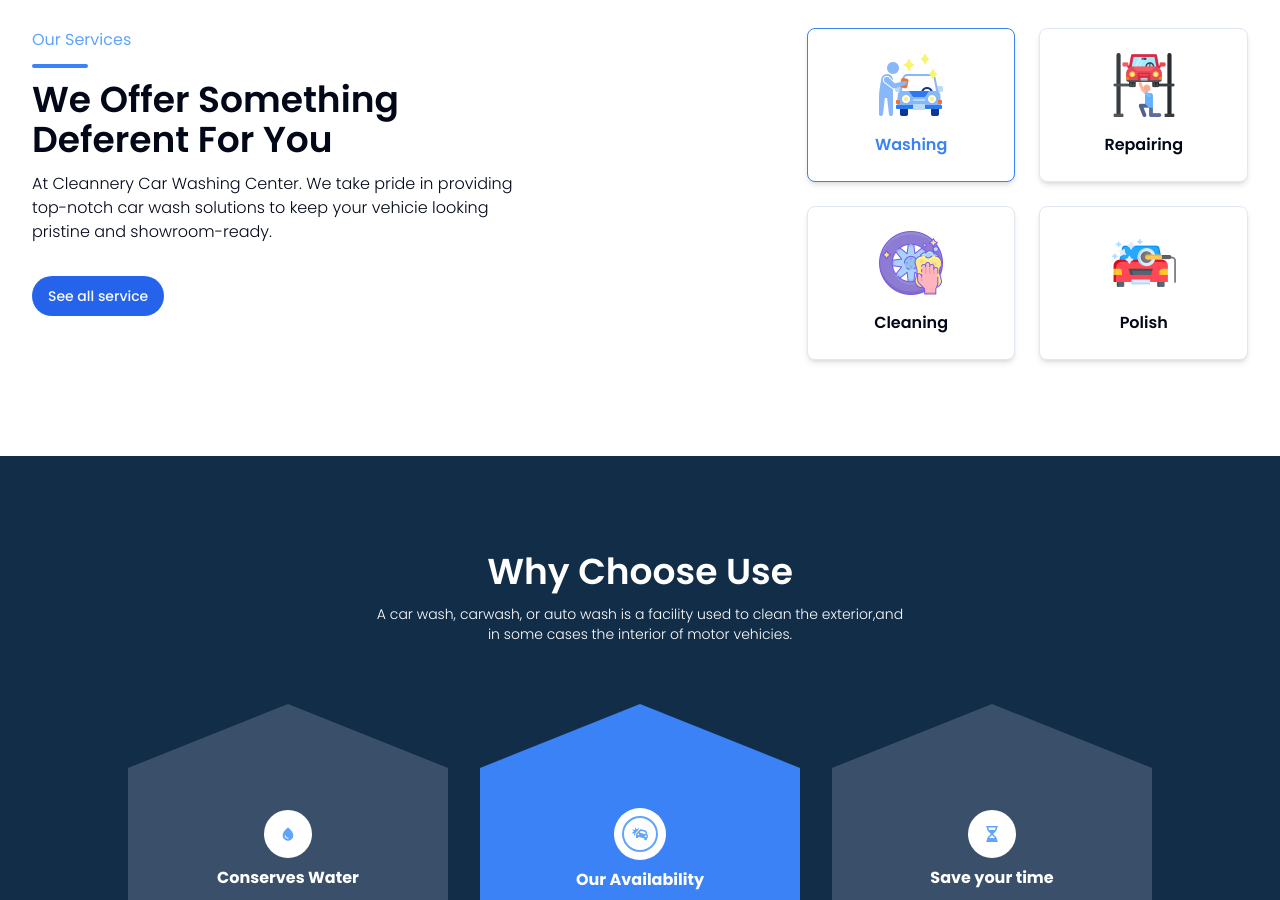
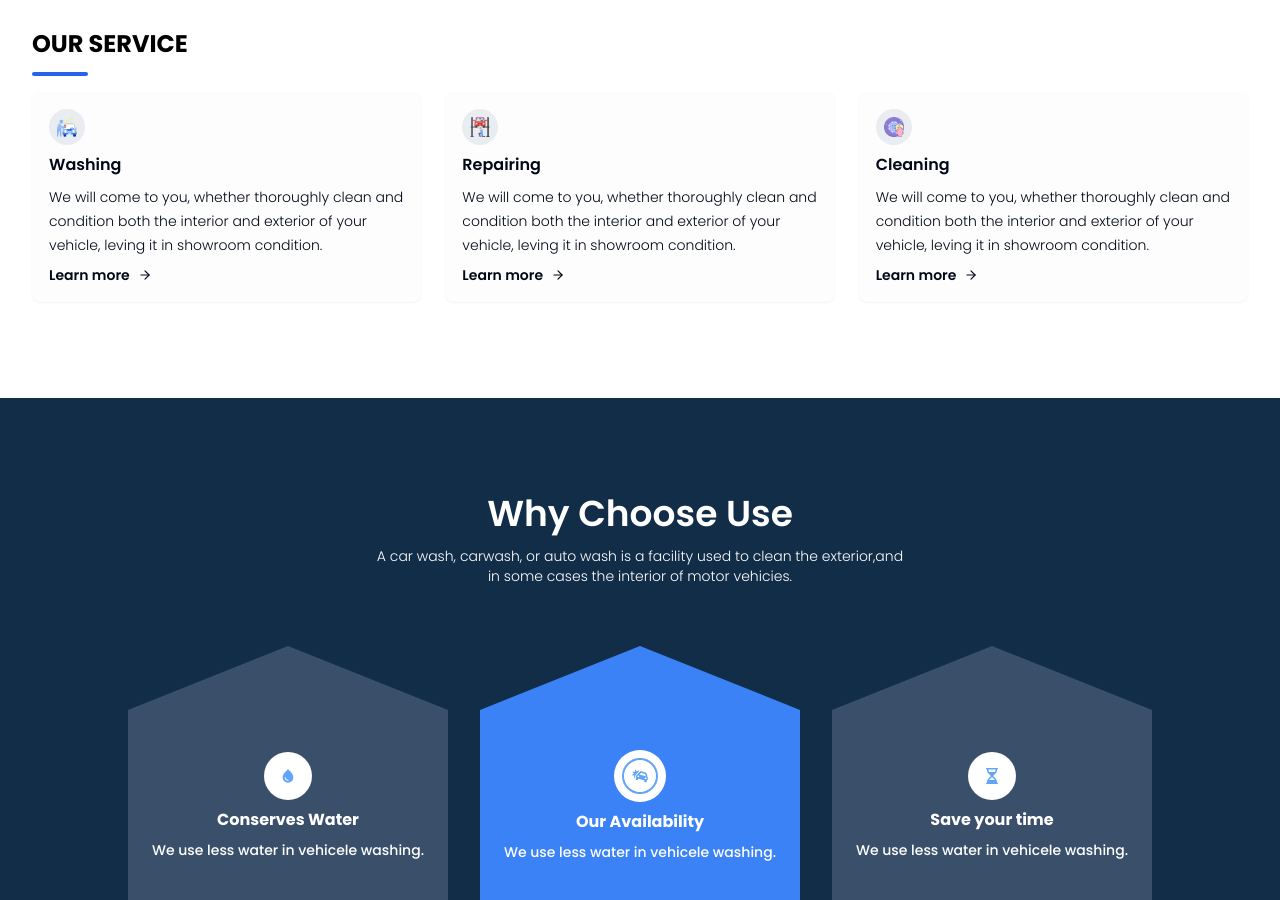
Before and after one commit to yuransimao/Carwash-website, a React (Vite) app: page / in a window 1280 px wide. Shown: the part 940-1840 px from the top of the page. Built offline with nearby package versions, Linux system fonts and the light colour scheme.

Commit message:
chore:update

```diff
--- a/src/pages/home/components/index.js
+++ b/src/pages/home/components/index.js
@@ -1,4 +1,4 @@
-export * from "./section1";
+export * from "./section3";
+export * from "./section1"
 export * from "./section2"
-export * from "./section3"
 export * from "./section"
--- a/src/pages/home/components/section1.jsx
+++ b/src/pages/home/components/section1.jsx
@@ -1,107 +1,52 @@
 import React from 'react'
-import { Price, Separator } from '@/components'
+import { Card, Separator,Button } from '@/components'
+import CarWashing from "@/assets/Mancar-wash.png"
+import CarRepair from "@/assets/carRepair.png"
+import Tire from "@/assets/tire.png"
+import { ArrowRight  } from 'lucide-react'
+import CarPolish from "@/assets/car-polish.png"
 
-import { Check } from 'lucide-react'
+import { Link } from 'react-router-dom'
 
-
-const DataPlan = [
-  {
-    TitlePlan: 'Basic Cleaning',
-    Price: 25,
-    SubPrice: ".99",
-    list: [
-      {
-        title: 'Seats Washing',
-        icon: <Check size={16} />
-      },
-      {
-        title: 'Seats Washing',
-        icon: <Check size={16} />
-      },
-      {
-        title: 'Seats Washing',
-        icon: <Check size={16} />
-      },
-      {
-        title: 'Seats Washing',
-        icon: <Check size={16} />
-      },
-      {
-        title: 'Seats Washing',
-        icon: <Check size={16} />
-      }
-    ]
-  },
-  {
-    TitlePlan: 'Full Cleaning',
-    Price: 500,
-    SubPrice: ".99",
-    list: [
-      {
-        title: 'Seats Washing',
-        icon: <Check size={16} />
-      },
-      {
-        title: 'Seats Washing',
-        icon: <Check size={16} />
-      },
-      {
-        title: 'Seats Washing',
-        icon: <Check size={16} />
-      },
-      {
-        title: 'Seats Washing',
-        icon: <Check size={16} />
-      },
-      {
-        title: 'Seats Washing',
-        icon: <Check size={16} />
-      }
-    ]
-  },
-  {
-    TitlePlan: 'Medium Cleaning',
-    Price: 350,
-    SubPrice: ".99",
-    list: [
-      {
-        title: 'Seats Washing',
-        icon: <Check size={16} />
-      },
-      {
-        title: 'Seats Washing',
-        icon: <Check size={16} />
-      },
-      {
-        title: 'Seats Washing',
-        icon: <Check size={16} />
-      },
-      {
-        title: 'Seats Washing',
-        icon: <Check size={16} />
-      },
-      {
-        title: 'Seats Washing',
-        icon: <Check size={16} />
-      }
-    ]
-  }
+const Cards = [
+    { title: "Washing", image: CarWashing, description:'We will come to you, whether thoroughly clean and condition both the interior and exterior of your vehicle, leving it in showroom condition.' },
+    { title: "Repairing", image: CarRepair, description:'We will come to you, whether thoroughly clean and condition both the interior and exterior of your vehicle, leving it in showroom condition.' },
+    { title: "Cleaning", image: Tire, description:'We will come to you, whether thoroughly clean and condition both the interior and exterior of your vehicle, leving it in showroom condition.' },
+    /*{ title: "Polish", image: CarPolish, description:'We will come to you, whether thoroughly clean and condition both the interior and exterior of your vehicle, leving it in showroom condition.' }*/
 ]
 function Section1() {
     return (
         <React.Fragment>
+            <div className='block lg:px-8 px-4 md:px-8  py-24 justify-between'>
+                <div className='flex flex-col gap-3 w-full mb-4'>
+                <h3 className='text-black font-bold uppercase text-2xl'>Our Service</h3>
+          <Separator className="w-14 h-1 rounded-full bg-blue-600"/>
 
-      <div className='px-2 lg:px-8 md:px-8 py-28 flex flex-col  justify-center items-center'>
-        <div className='mb-24 text-center flex flex-col justify-center items-center gap-2'>
-          <h3 className='text-blue-700 font-semibold '>Washing Plan</h3>
-          <Separator className="w-1/4 h-1 rounded-full bg-blue-500"/>
-          <h2 className='text-2xl lg:text-4xl md:text-4xl font-semibold'>Choose Your Plan</h2>
+
+
                 </div>
-        <div className={`grid grid-cols-1 lg:grid-cols-3 md:grid-cols-2 sm:grid-cols-2 gap-y-24 gap-x-8`}>{DataPlan.map( (item, index) => <Price key={index} {...item} index={index +1}/>)}
+
+                <div className='grid grid-cols-1 lg:grid-cols-3 md:grid-cols-2 gap-6 w-full'>
+                    {Cards.map((item, index) => (
+                        <Card className={`px-4 bg-zinc-200/10 py-4 flex flex-col border-zinc-200/10  gap-2 `} key={index}>
+                            <div className='w-9 rounded-full bg-slate-400/20 p-2'>
+                                <img src={item.image} alt="Mancarwash" className='w-full' />
+                            </div>
+                            <h3 className={`font-semibold text-base `}>{item.title}</h3>
+
+                            <p className='text-sm font-light leading-6'>{item.description}</p>
+
+                            <Link className='flex items-center gap-2 font-semibold transition-all duration-300 hover:text-blue-700'>
+                            <h3 className='text-sm'>Learn more</h3>
+                            <span><ArrowRight  size={14}/></span>
+                            </Link>
+                        </Card>
+                    ))}
+
                 </div>
             </div>
         </React.Fragment>
     )
 }
 
-export {Section1}
+export { Section1 }
--- a/src/pages/home/components/section2.jsx
+++ b/src/pages/home/components/section2.jsx
@@ -1,47 +1,85 @@
 import React from 'react'
-import { Card, Separator,Button } from '@/components'
-import CarWashing from "@/assets/Mancar-wash.png"
-import CarRepair from "@/assets/carRepair.png"
-import Tire from "@/assets/tire.png"
 
-import CarPolish from "@/assets/car-polish.png"
 
-const Cards = [
-    { title: "Washing", image: CarWashing },
-    { title: "Repairing", image: CarRepair },
-    { title: "Cleaning", image: Tire },
-    { title: "Polish", image: CarPolish }
-]
+import { FaRegHourglassHalf } from "react-icons/fa6";
+import { RiCarWashingFill } from "react-icons/ri";
+import { FaTools,FaCarCrash } from "react-icons/fa";
+import { MdWaterDrop } from "react-icons/md"
 function Section2() {
     return (
         <React.Fragment>
-            <div className='block lg:flex md:flex lg:px-8 px-4 md:px-8  py-24 justify-between'>
-                <div className='flex flex-col gap-3'>
-                    <h4 className='text-blue-400'>Our Services</h4>
-                    <Separator className="w-14 h-1 rounded-full bg-blue-500"/>
-                    <h2 className={`text-2xl lg:text-4xl md:text-4xl font-semibold`}>
-                        We Offer Something <br/> Deferent For You
+            <div className=' lg:px-8 px-4 md:px-8  bg-[#122D48] py-24 flex flex-col items-center justify-center gap-10 '>
+                <div className='flex flex-col justify-center items-center gap-3 text-center'>
+
+                    <h2 className={`text-2xl lg:text-4xl md:text-4xl font-semibold text-white`}>
+                       Why Choose Use
                     </h2>
 
-                    <p className='text-sm lg:text-base md:text-base font-light mb-5'>At Cleannery Car Washing Center. We take pride in  providing <br className='hidden lg:block md:block'/> top-notch car wash solutions to keep your vehicie looking<br className='hidden lg:block md:block'/> pristine and showroom-ready. </p>
+                    <p className='text-sm lg:text-sm md:text-base font-light mb-5 text-white'>A car wash, carwash, or auto wash is a facility used to clean the exterior,and  <br className='hidden lg:block md:block'/> in some cases the interior of motor vehicies.</p>
 
-                    <div className='hidden lg:inline md:inline'>
-                        <Button className={`rounded-full bg-blue-600`}><h4>See all service</h4></Button>
+
+                </div>
+
+                <div className='flex flex-col justify-center items-center'>
+                    <div className='w-full  grid  grid-cols-2 lg:grid-cols-3 md:grid-cols-3 gap-4 lg:gap-8 md:gap-8 sm:gap-4'>
+
+                        <div className='col-auto'>
+                            <div className='w-40 h-44 lg:h-80 lg:w-80 md:h-60 md:w-60 sm:w-56 sm:h-56  flex flex-col gap-2 items-center justify-center rounded-lg  px-4 Clip-path-Pentagono bg-slate-400/30 transition-all duration-300 ease-in-out hover:bg-blue-600'>
+                                <div className='text-sm lg:text-lg md:text-lg p-2 lg:p-4 md:p-4 sm:p-4 rounded-full bg-white text-blue-400'>
+                                <MdWaterDrop size={16}/>
+                                </div>
+                                <h3 className='text-sm lg:text-base md:text-base text-white font-bold'>Conserves Water</h3>
+                                <p className='text-white text-[11px] lg:text-sm md:text-sm text-center font-medium '>We use less water in vehicele washing.</p>
+                            </div>
+                        </div>
+
+                        <div className="col-auto">
+                            <div className='w-40 h-44 lg:h-80 lg:w-80 md:h-60 md:w-60 sm:w-56 sm:h-56  shadow-lg flex flex-col gap-2 items-center justify-center rounded-lg  px-4 Clip-path-Pentagono bg-slate-400/30 lg:bg-blue-500 md:bg-blue-500 transition-all duration-300 ease-in-out hover:bg-blue-600'>
+                                <div className='p-2  rounded-full bg-white text-blue-400'>
+                                <div className='border-2 border-solid rounded-full border-blue-400 p-2  '>
+                                    <h4 className='font-bold text-sm lg:text-base md:text-base'>
+                                        <FaCarCrash size={16}/>
+                                    </h4>
+                                </div>
+                                </div>
+                                <h3 className='text-sm lg:text-base md:text-base text-white font-bold'>Our Availability</h3>
+                                <p className='text-white text-[11px] lg:text-sm md:text-sm text-center font-medium '>We use less water in vehicele washing.</p>
+                            </div>
+                        </div>
+
+                        <div className='w-full  flex items-center col-span-3 lg:col-auto md:col-auto justify-center '>
+                            <div className={`w-40 h-44 lg:h-80 lg:w-80 md:h-60 md:w-60 sm:w-56 sm:h-56   flex flex-col gap-2 items-center justify-center px-4 Clip-path-Pentagono bg-blue-600 lg:bg-slate-400/30 md:bg-slate-400/30  transition-all duration-300 ease-in-out hover:bg-blue-600`}>
+                                <div className='text-sm lg:text-lg md:text-lg p-2 lg:p-4 md:p-4 sm:p-4 rounded-full bg-white text-blue-400'>
+                                <FaRegHourglassHalf size={16}/>
+                                </div>
+                                <h3 className='text-sm lg:text-base md:text-base text-white font-bold'>Save your time</h3>
+                                <p className='text-white text-[11px] lg:text-sm md:text-sm text-center font-medium '>We use less water in vehicele washing.</p>
+                            </div>
+                        </div>
+                    </div>
+                    <div className='flex gap-4 lg:p-4 md:p-4 sm:p-4'>
+
+                    <div className='w-40 h-44 lg:h-80 lg:w-80 md:h-60 md:w-60 sm:w-56 sm:h-56  flex px-4 flex-col gap-2 items-center justify-center rounded-lg Clip-path-Pentagono bg-slate-400/30 transition-all duration-300 ease-in-out hover:bg-blue-600'>
+                            <div className='text-sm lg:text-lg md:text-lg p-2 lg:p-4 md:p-4 sm:p-4 rounded-full bg-white text-blue-400'>
+                            <RiCarWashingFill size={16}/>
+                            </div>
+
+                            <h3 className='text-sm lg:text-base md:text-base text-white font-bold'> Expert Cleaners</h3>
+                            <p className='text-white text-[11px] lg:text-sm md:text-sm text-center font-medium '>We use less water in vehicele washing.</p>
+                        </div>
+
+                        <div className='w-40 h-44 lg:h-80 lg:w-80 md:h-60 md:w-60 sm:w-56 sm:h-56  flex flex-col gap-2 items-center justify-center rounded-lg px-4 Clip-path-Pentagono bg-slate-400/30 transition-all duration-300 ease-in-out hover:bg-blue-600'>
+                            <div className='text-sm lg:text-lg md:text-lg p-2 lg:p-4 md:p-4 sm:p-4 rounded-full bg-white text-blue-400'> <FaTools size={16} /></div>
+
+                            <h3 className='text-sm lg:text-base md:text-base text-white font-bold'>Car Repair</h3>
+                            <p className='text-white text-[11px] lg:text-sm md:text-sm text-center font-medium '>We use less water in vehicele washing.</p>
+                        </div>
+
                     </div>
                 </div>
 
-                <div className='grid grid-cols-2 gap-6'>
-                    {Cards.map((item, index) => (
-                        <Card className={`px-16 py-6 flex flex-col justify-center ${index + 1 === 1 && "border-blue-500"} shadow-md items-center gap-4`} key={index}>
-                            <div className='w-16'>
-                                <img src={item.image} alt="Mancarwash" className='w-full' />
-                            </div>
-                            <h3 className={`font-semibold text-base ${index +1 === 1 && "text-blue-500 font-bold"}`}>{item.title}</h3>
-                        </Card>
-                    ))}
+                </div>
 
-                </div>
-            </div>
         </React.Fragment>
     )
 }
--- a/src/pages/home/components/section3.jsx
+++ b/src/pages/home/components/section3.jsx
@@ -1,87 +1,107 @@
 import React from 'react'
+import { Price, Separator } from '@/components'
+
+import { Check } from 'lucide-react'
 
 
-import { FaRegHourglassHalf } from "react-icons/fa6";
-import { RiCarWashingFill } from "react-icons/ri";
-import { FaTools,FaCarCrash } from "react-icons/fa";
-import { MdWaterDrop } from "react-icons/md"
+const DataPlan = [
+  {
+    TitlePlan: 'Basic Cleaning',
+    Price: 25,
+    SubPrice: ".99",
+    list: [
+      {
+        title: 'Seats Washing',
+        icon: <Check size={16} />
+      },
+      {
+        title: 'Seats Washing',
+        icon: <Check size={16} />
+      },
+      {
+        title: 'Seats Washing',
+        icon: <Check size={16} />
+      },
+      {
+        title: 'Seats Washing',
+        icon: <Check size={16} />
+      },
+      {
+        title: 'Seats Washing',
+        icon: <Check size={16} />
+      }
+    ]
+  },
+  {
+    TitlePlan: 'Full Cleaning',
+    Price: 500,
+    SubPrice: ".99",
+    list: [
+      {
+        title: 'Seats Washing',
+        icon: <Check size={16} />
+      },
+      {
+        title: 'Seats Washing',
+        icon: <Check size={16} />
+      },
+      {
+        title: 'Seats Washing',
+        icon: <Check size={16} />
+      },
+      {
+        title: 'Seats Washing',
+        icon: <Check size={16} />
+      },
+      {
+        title: 'Seats Washing',
+        icon: <Check size={16} />
+      }
+    ]
+  },
+  {
+    TitlePlan: 'Medium Cleaning',
+    Price: 350,
+    SubPrice: ".99",
+    list: [
+      {
+        title: 'Seats Washing',
+        icon: <Check size={16} />
+      },
+      {
+        title: 'Seats Washing',
+        icon: <Check size={16} />
+      },
+      {
+        title: 'Seats Washing',
+        icon: <Check size={16} />
+      },
+      {
+        title: 'Seats Washing',
+        icon: <Check size={16} />
+      },
+      {
+        title: 'Seats Washing',
+        icon: <Check size={16} />
+      }
+    ]
+  }
+]
 function Section3() {
   return (
     <React.Fragment>
-            <div className=' lg:px-8 px-4 md:px-8  bg-[#122D48] py-24 flex flex-col items-center justify-center gap-10 '>
-                <div className='flex flex-col justify-center items-center gap-3 text-center'>
 
-                    <h2 className={`text-2xl lg:text-4xl md:text-4xl font-semibold text-white`}>
-                       Why Choose Use
-                    </h2>
-
-                    <p className='text-sm lg:text-sm md:text-base font-light mb-5 text-white'>A car wash, carwash, or auto wash is a facility used to clean the exterior,and  <br className='hidden lg:block md:block'/> in some cases the interior of motor vehicies.</p>
-
-
+      <div className='px-2 lg:px-8 md:px-8 py-28 flex flex-col  justify-center items-center'>
+        <div className='mb-24 text-center flex flex-col justify-center items-center gap-2'>
+          <h3 className='text-blue-700 font-semibold '>Washing Plan</h3>
+          <Separator className="w-1/4 h-1 rounded-full bg-blue-500"/>
+          <h2 className='text-2xl lg:text-4xl md:text-4xl font-semibold'>Choose Your Plan</h2>
         </div>
-
-                <div className='flex flex-col justify-center items-center'>
-                    <div className='w-full  grid  grid-cols-2 lg:grid-cols-3 md:grid-cols-3 gap-4 lg:gap-8 md:gap-8 sm:gap-4'>
-
-                        <div className='col-auto'>
-                            <div className='w-40 h-44 lg:h-80 lg:w-80 md:h-60 md:w-60 sm:w-56 sm:h-56  flex flex-col gap-2 items-center justify-center rounded-lg  px-4 Clip-path-Pentagono bg-slate-400/30 transition-all duration-300 ease-in-out hover:bg-blue-600'>
-                                <div className='text-sm lg:text-lg md:text-lg p-2 lg:p-4 md:p-4 sm:p-4 rounded-full bg-white text-blue-400'>
-                                <MdWaterDrop size={16}/>
-                                </div>
-                                <h3 className='text-sm lg:text-base md:text-base text-white font-bold'>Conserves Water</h3>
-                                <p className='text-white text-[11px] lg:text-sm md:text-sm text-center font-medium '>We use less water in vehicele washing.</p>
+        <div className={`grid grid-cols-1 lg:grid-cols-3 md:grid-cols-2 sm:grid-cols-2 gap-y-24 gap-x-8`}>{DataPlan.map( (item, index) => <Price key={index} {...item} index={index +1}/>)}
         </div>
       </div>
-
-                        <div className="col-auto">
-                            <div className='w-40 h-44 lg:h-80 lg:w-80 md:h-60 md:w-60 sm:w-56 sm:h-56  shadow-lg flex flex-col gap-2 items-center justify-center rounded-lg  px-4 Clip-path-Pentagono bg-slate-400/30 lg:bg-blue-500 md:bg-blue-500 transition-all duration-300 ease-in-out hover:bg-blue-600'>
-                                <div className='p-2  rounded-full bg-white text-blue-400'>
-                                <div className='border-2 border-solid rounded-full border-blue-400 p-2  '>
-                                    <h4 className='font-bold text-sm lg:text-base md:text-base'>
-                                        <FaCarCrash size={16}/>
-                                    </h4>
-                                </div>
-                                </div>
-                                <h3 className='text-sm lg:text-base md:text-base text-white font-bold'>Our Availability</h3>
-                                <p className='text-white text-[11px] lg:text-sm md:text-sm text-center font-medium '>We use less water in vehicele washing.</p>
-                            </div>
-                        </div>
-
-                        <div className='w-full  flex items-center col-span-3 lg:col-auto md:col-auto justify-center '>
-                            <div className={`w-40 h-44 lg:h-80 lg:w-80 md:h-60 md:w-60 sm:w-56 sm:h-56   flex flex-col gap-2 items-center justify-center px-4 Clip-path-Pentagono bg-blue-600 lg:bg-slate-400/30 md:bg-slate-400/30  transition-all duration-300 ease-in-out hover:bg-blue-600`}>
-                                <div className='text-sm lg:text-lg md:text-lg p-2 lg:p-4 md:p-4 sm:p-4 rounded-full bg-white text-blue-400'>
-                                <FaRegHourglassHalf size={16}/>
-                                </div>
-                                <h3 className='text-sm lg:text-base md:text-base text-white font-bold'>Save your time</h3>
-                                <p className='text-white text-[11px] lg:text-sm md:text-sm text-center font-medium '>We use less water in vehicele washing.</p>
-                            </div>
-                        </div>
-                    </div>
-                    <div className='flex gap-4 lg:p-4 md:p-4 sm:p-4'>
-
-                    <div className='w-40 h-44 lg:h-80 lg:w-80 md:h-60 md:w-60 sm:w-56 sm:h-56  flex px-4 flex-col gap-2 items-center justify-center rounded-lg Clip-path-Pentagono bg-slate-400/30 transition-all duration-300 ease-in-out hover:bg-blue-600'>
-                            <div className='text-sm lg:text-lg md:text-lg p-2 lg:p-4 md:p-4 sm:p-4 rounded-full bg-white text-blue-400'>
-                            <RiCarWashingFill size={16}/>
-                            </div>
-
-                            <h3 className='text-sm lg:text-base md:text-base text-white font-bold'> Expert Cleaners</h3>
-                            <p className='text-white text-[11px] lg:text-sm md:text-sm text-center font-medium '>We use less water in vehicele washing.</p>
-                        </div>
-
-                        <div className='w-40 h-44 lg:h-80 lg:w-80 md:h-60 md:w-60 sm:w-56 sm:h-56  flex flex-col gap-2 items-center justify-center rounded-lg px-4 Clip-path-Pentagono bg-slate-400/30 transition-all duration-300 ease-in-out hover:bg-blue-600'>
-                            <div className='text-sm lg:text-lg md:text-lg p-2 lg:p-4 md:p-4 sm:p-4 rounded-full bg-white text-blue-400'> <FaTools size={16} /></div>
-
-                            <h3 className='text-sm lg:text-base md:text-base text-white font-bold'>Car Repair</h3>
-                            <p className='text-white text-[11px] lg:text-sm md:text-sm text-center font-medium '>We use less water in vehicele washing.</p>
-                        </div>
-
-                    </div>
-                </div>
-
-                </div>
-
     </React.Fragment>
   )
 }
 
-export { Section3 }
+export {Section3}
--- a/src/pages/home/home.jsx
+++ b/src/pages/home/home.jsx
@@ -11,10 +11,10 @@ function Home() {
 
 
      <Section/>
+      <Section1/>
       <Section2/>
       <Section3/>
        {/* <Main />*/}
-      <Section1/>
 
 
     </React.Fragment>
```
Also changed, not shown: src/pages/home/components/section.jsx (+4 -4 lines). Lines whose indentation alone changed are shown as unchanged.
